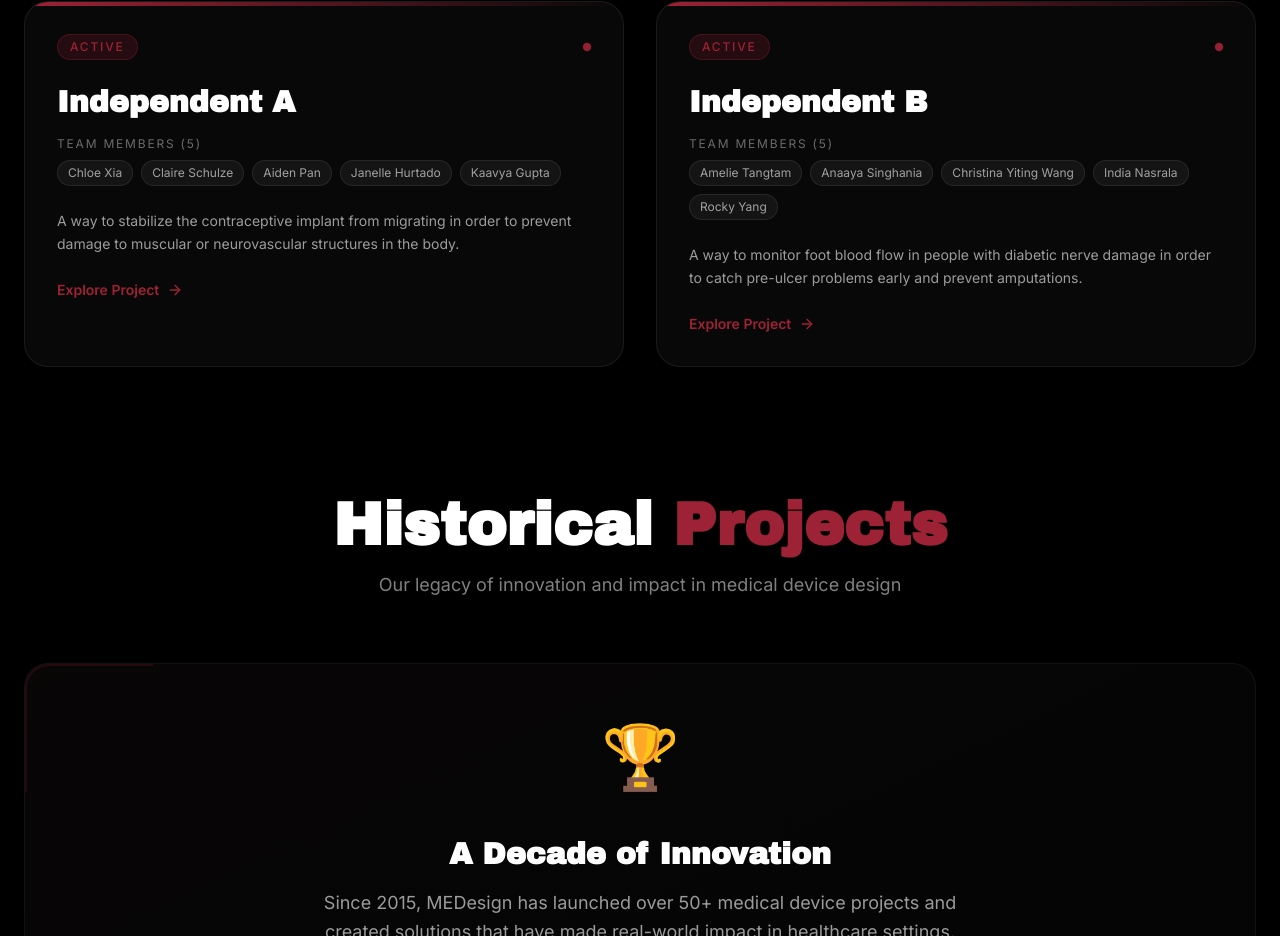
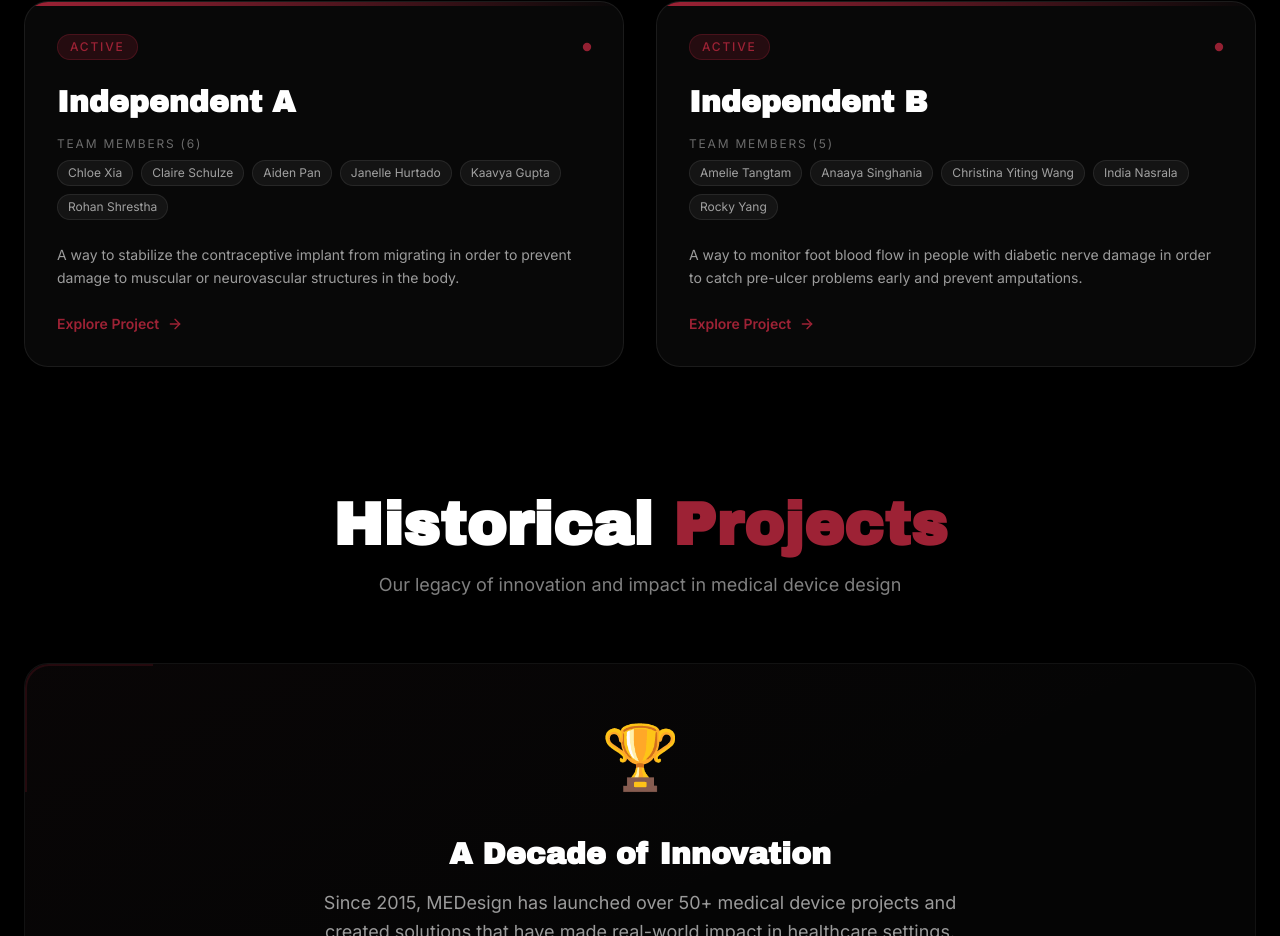
Before and after one commit to medesignusc26-lab/medesignwebsite, a React (Vite) app: page /projects in a window 1280 px wide. Shown: the part 2118-3054 px from the top of the page. Built offline with nearby package versions, Linux system fonts and the light colour scheme.

Commit message:
Add Rohan Shrestha to Independent A team

```diff
--- a/src/app/pages/Projects.tsx
+++ b/src/app/pages/Projects.tsx
@@ -65,7 +65,7 @@ function ProjectsSection() {
     {
       name: 'Independent A',
       leader: null,
-      members: ['Chloe Xia', 'Claire Schulze', 'Aiden Pan', 'Janelle Hurtado', 'Kaavya Gupta'],
+      members: ['Chloe Xia', 'Claire Schulze', 'Aiden Pan', 'Janelle Hurtado', 'Kaavya Gupta', 'Rohan Shrestha'],
       description: 'A way to stabilize the contraceptive implant from migrating in order to prevent damage to muscular or neurovascular structures in the body.',
       status: 'Active'
     },
```
Also changed, not shown: 3 other files (tests, documents, lock files or other folders).
